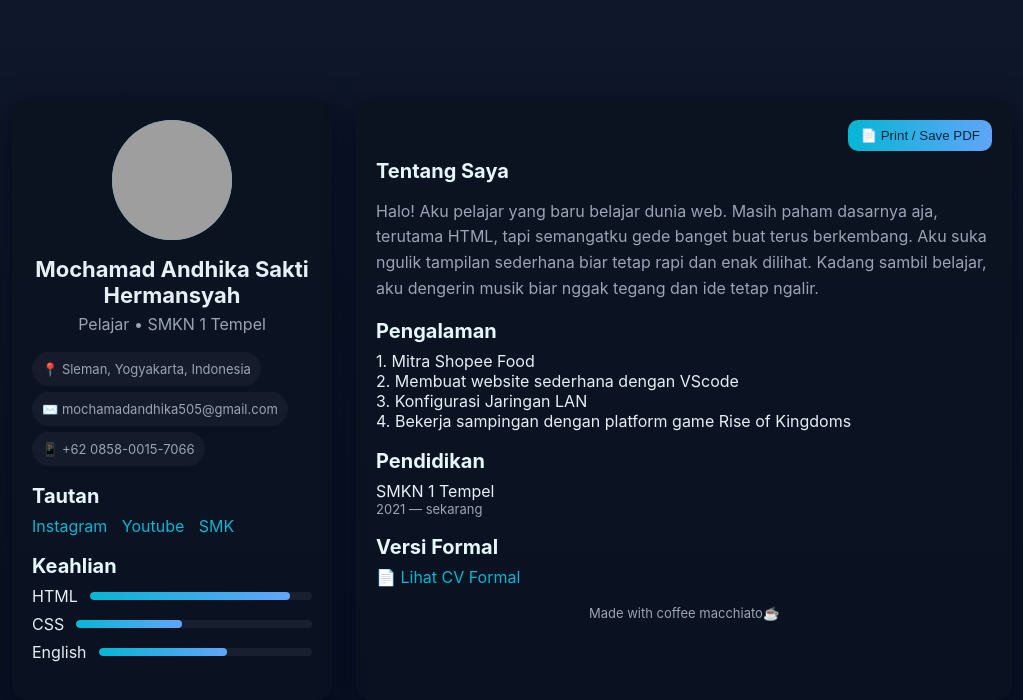
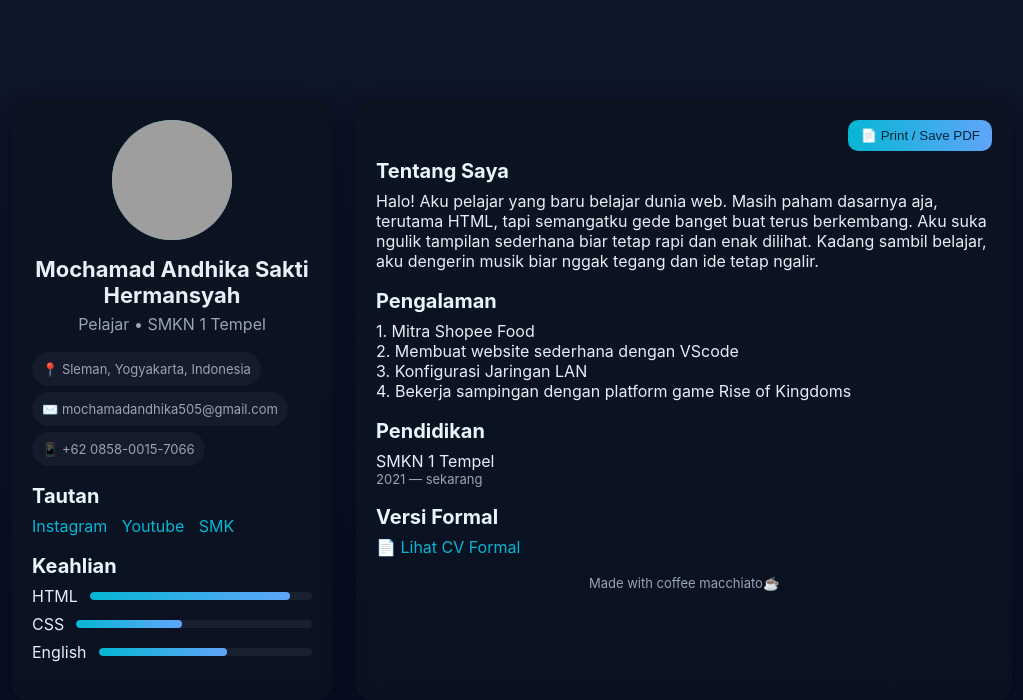
Before and after one commit to Utalina/Sigma, a plain HTML site: page index1.html in a window 1280 px wide. Shown: the whole page, without its empty margins (128-1151 px from the left). Drawn offline with Linux system fonts and the light colour scheme; grey boxes are pictures that could not be loaded.

Commit message:
Update index1.html

```diff
--- a/index1.html
+++ b/index1.html
@@ -253,13 +253,13 @@
         <!-- Tentang Saya -->
         <section class="section">
           <h3>Tentang Saya</h3>
-          <p class="about" id="about">
+          <div class="job">
             Halo! Aku pelajar yang baru belajar dunia web. Masih paham dasarnya
             aja, terutama HTML, tapi semangatku gede banget buat terus
             berkembang. Aku suka ngulik tampilan sederhana biar tetap rapi dan
             enak dilihat. Kadang sambil belajar, aku dengerin musik biar nggak
             tegang dan ide tetap ngalir.
-          </p>
+          </div>
         </section>
 
         <!-- Pengalaman -->
```
